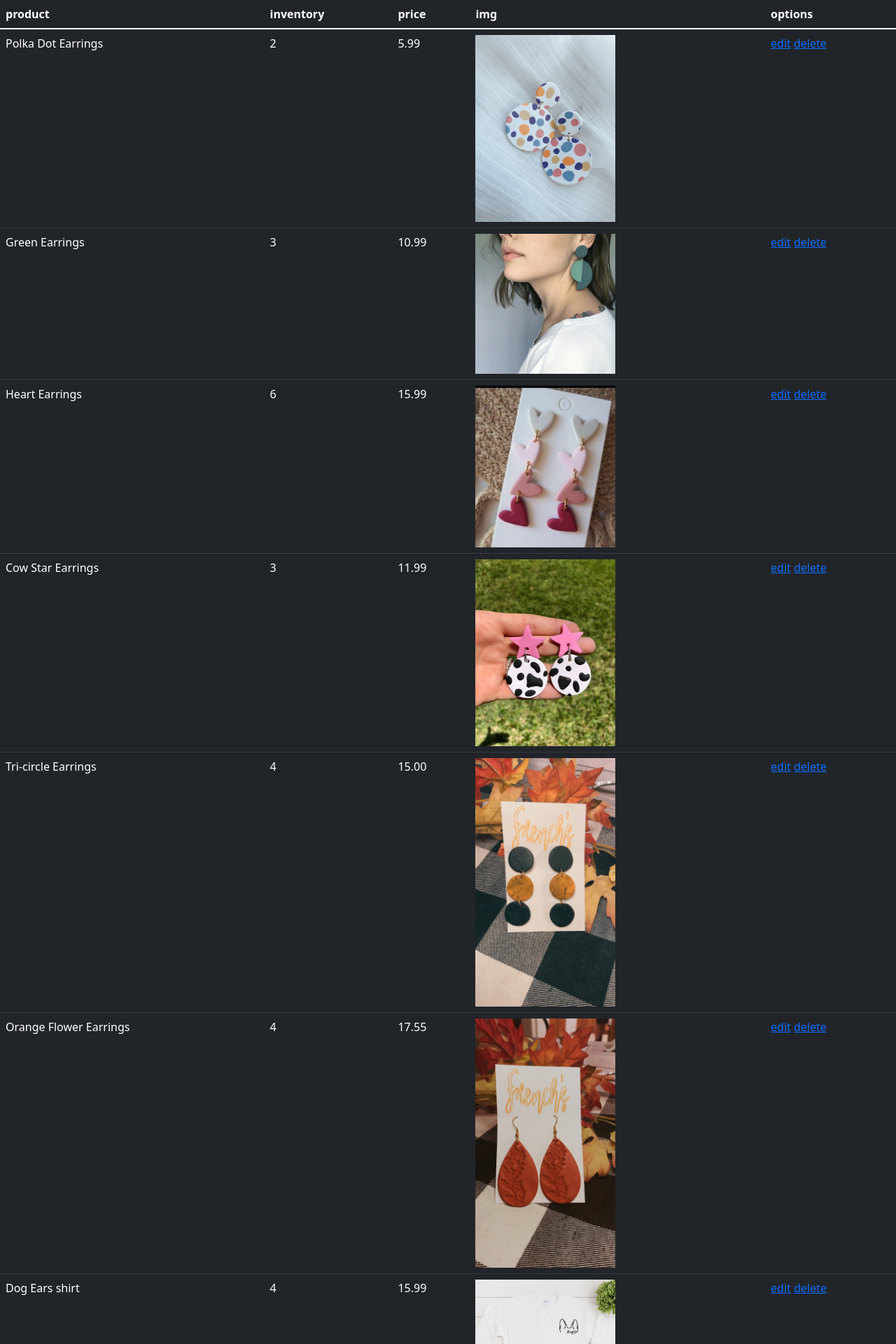
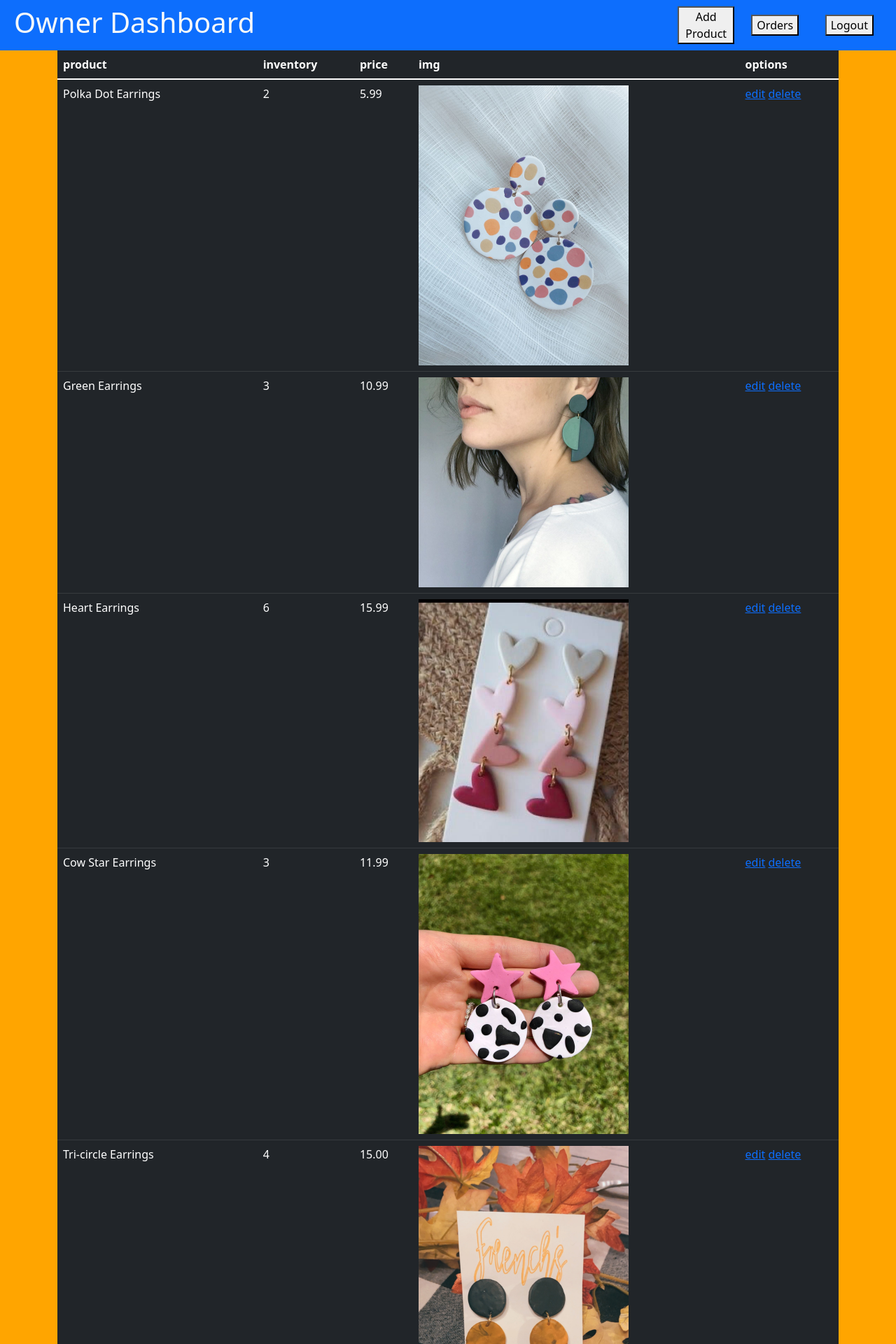
Before and after one commit to jtfrench23/nats_store, a Django app: template store/templates/product_manager.html in a window 1280 px wide. Shown: the top 1920 px of the page at 70% size. Run offline with Django 3.2, Linux system fonts and the light colour scheme; the template is opened without the code that fills it: values that come from a table or form of the project are taken from there, others are empty; data comes from the database, SQL or seed files in the repository; both versions use the stored data as it was after the commit.

Commit message:
added more products and styling to owner dashboard page

```diff
--- a/static/css/style_owner.css
+++ b/static/css/style_owner.css
@@ -1,3 +1,6 @@
 img{
-    max-width: 200px;
+    max-width: 300px;
 }
+body{
+    background-color: orange;
+}
--- a/store/templates/product_manager.html
+++ b/store/templates/product_manager.html
@@ -10,6 +10,15 @@
     <link rel="stylesheet" href="{% static 'css/style_owner.css' %}">
 </head>
 <body>
+    <div class="container-fluid">
+        <div class="row p-2 justify-content-end align-items-center bg-primary text-light">
+            <h1 class="col-9">Owner Dashboard</h1>
+            <a href="/owner/add_product" class="col-1"><button>Add Product</button></a>
+            <a href="/orders" class="col-1"><button>Orders</button></a>
+            <a href="/logout" class="col-1"><button>Logout</button></a>
+        </div>
+    </div>
+    <div class="container">
         <table class="table table-dark">
             <thead>
                 <th>product</th>
@@ -31,7 +40,7 @@
                 </tr>
             {% endfor %}
         </table>
-    <a href="/owner/add_product"><button>Add Product</button></a>
-    <a href="/logout"><button>Logout</button></a>
+    </div>
+
 </body>
 </html>
```
Also changed, not shown: db.sqlite3, media/images/IMG-0148.JPG (added), media/images/IMG-0149.JPG (added), media/images/IMG-0150.JPG (added), media/images/IMG-0151.JPG (added), media/images/IMG_0139.jpg (added), media/images/IMG_0143.jpg (added), media/images/IMG_0146.jpg (added). Lines whose indentation alone changed are shown as unchanged.
